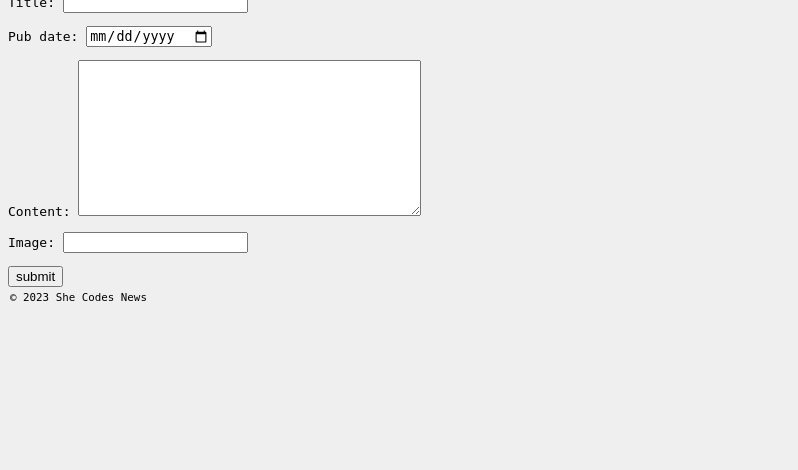
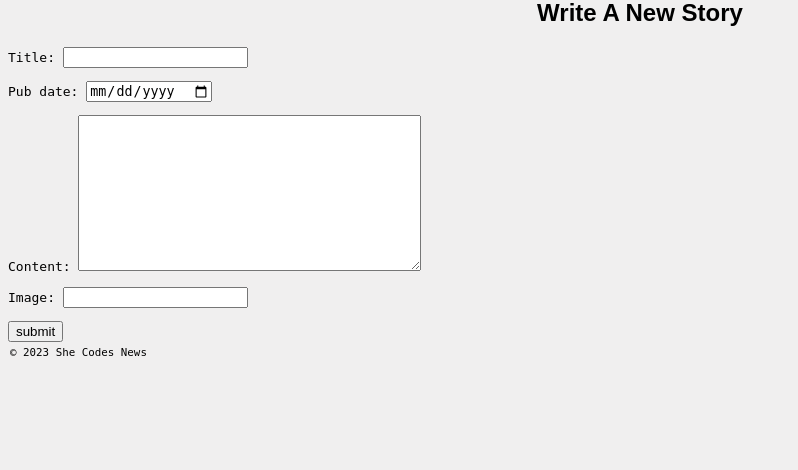
Before and after one commit to oriyannadav/Django-news-project, a Django app: page /news/add-story/ in a window 1280 px wide. Shown: the part 330-800 px from the top of the page, without its empty margins (0-798 px from the left). Run offline with Django 4.2, Linux system fonts and the light colour scheme; parts of the project's set-up code (start-up, migrations or seed data) failed here and were passed over; some web fonts are replaced.

Commit message:
added styling to page

```diff
--- a/she_codes_news/news/templates/news/createStory.html
+++ b/she_codes_news/news/templates/news/createStory.html
@@ -1,11 +1,21 @@
-{% extends "base.html"%}
+{% extends "base.html" %}
+{% load static %}
+
+{% block stylesheets %}
+    <link rel="stylesheet" type="text/css" href="{% static 'user-styles.css'%}">
+{% endblock %}
 
 {% block content %}
+<div class="create-story">
+    <h2>Write A New Story</h2>
+    <div id="create-story">
+        <form action="" method="post">
+            {% csrf_token %}
+            {{ form.as_p }}
+            <input type="submit" value="submit">
+        </form>
 
-    <form action="" method="post">
-        {% csrf_token %}
-        {{ form.as_p }}
-        <input type="submit" value="submit">
-    </form>
+    </div>
+</div>
 
 {% endblock %}
```
